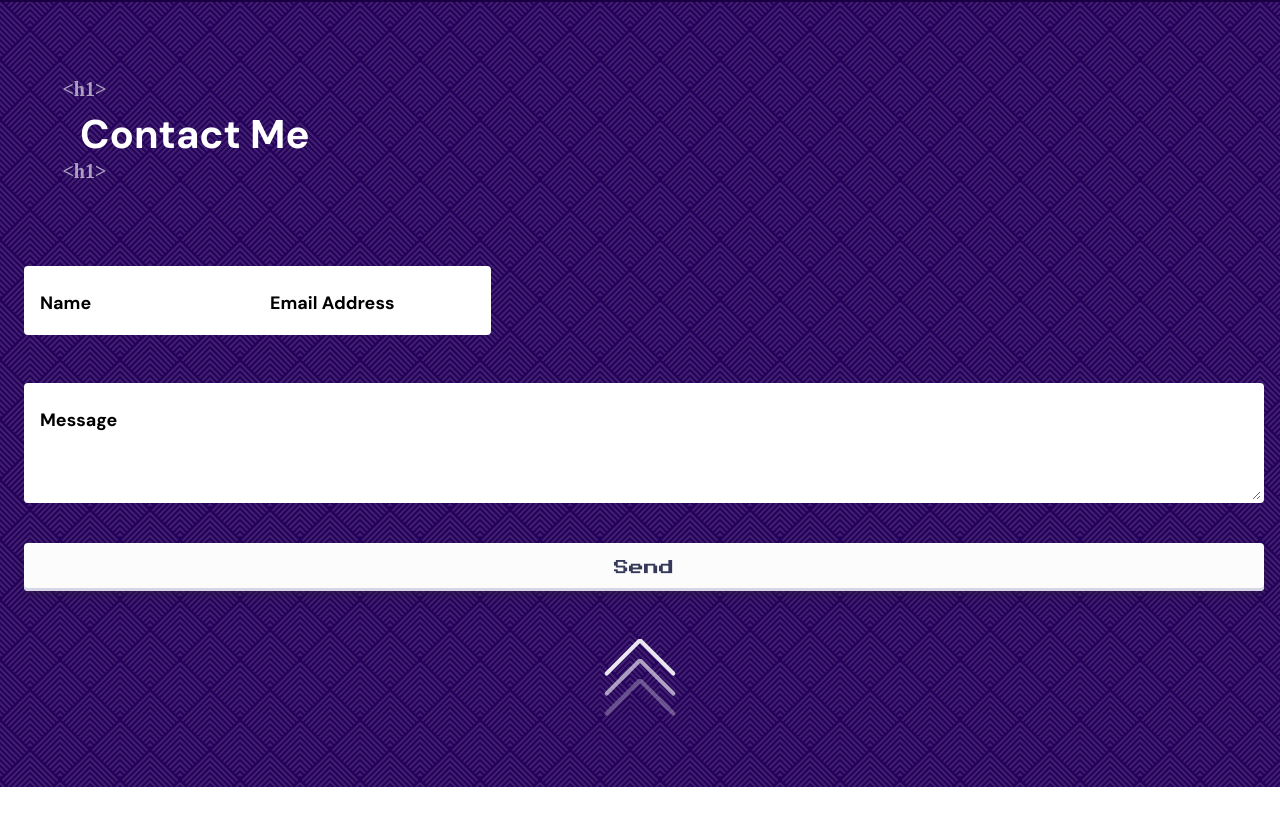
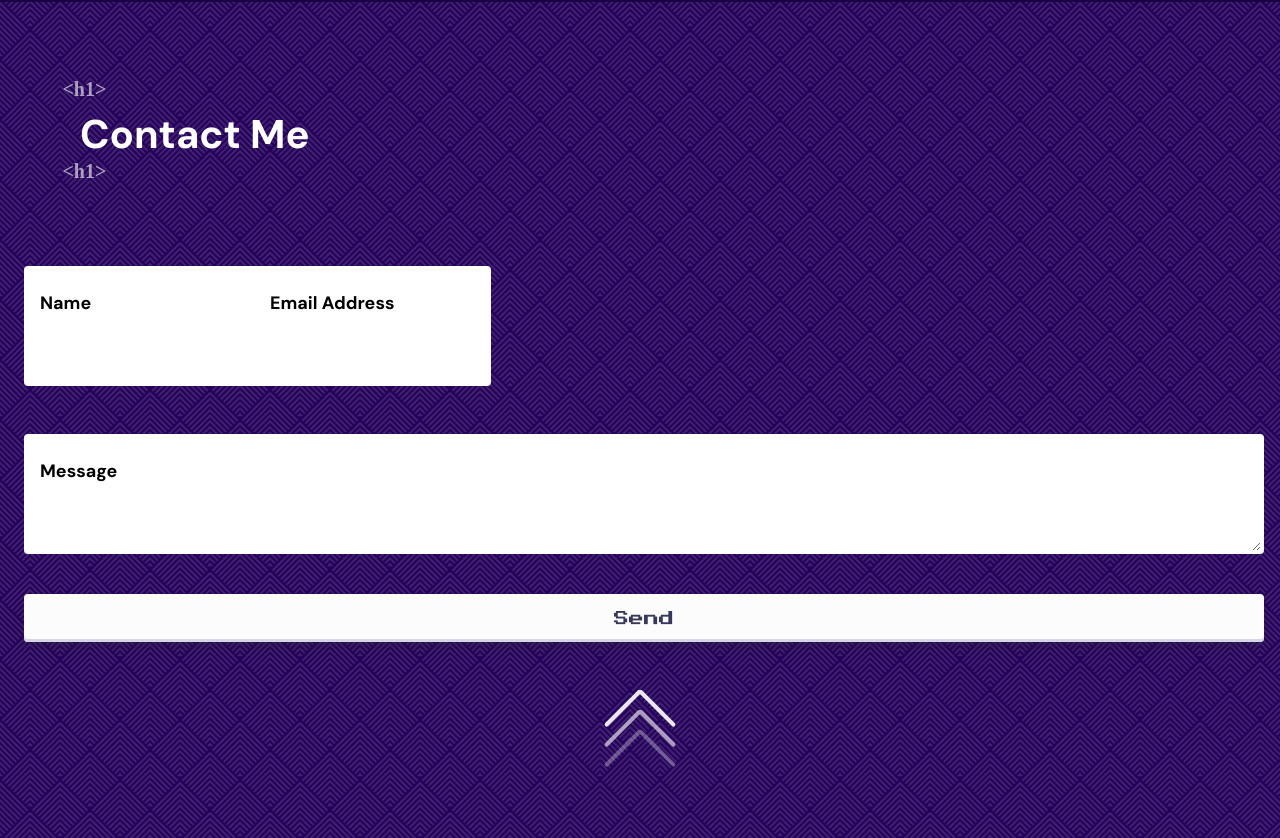
Before and after one commit to BWedeen/Portfolio, a React (Create React App) app: page / in a window 1280 px wide. Shown: the part 8027-8865 px from the top of the page. Before the commit the page ends 8814 px from the top, so only its background shows below. Built offline with nearby package versions, Linux system fonts and the light colour scheme; a web font is replaced by a local one.

Commit message:
contact test

```diff
--- a/src/container/Contact/Contact.scss
+++ b/src/container/Contact/Contact.scss
@@ -265,6 +265,58 @@ button:active {
     button {
         width: 100%;
     }
+
+    .textarea {
+        &__label {
+            position: absolute;
+        }
+
+        &__field {
+            box-sizing: border-box;
+            display: block;
+            width: 60%;
+            border: 3px solid white;
+            padding: calc(1rem * 1.5) 1rem;
+            color: black;
+            background: white;
+            border-radius: 4px;
+            min-height: 120px;
+                &:focus,
+                &:not(:placeholder-shown) {
+                & + .textarea__label {
+                    transform: translate(0rem, -135%) scale(120%);
+                    color: white;
+
+                }
+            }
+        }
+    }
+
+    .input {
+        &__label {
+            position: absolute;
+        }
+
+        &__field {
+            box-sizing: border-box;
+            display: block;
+            width: 60%;
+            border: 3px solid white;
+            padding: calc(1rem * 1.5) 1rem;
+            color: black;
+            background: white;
+            border-radius: 4px;
+            min-height: 120px;
+                &:focus,
+                &:not(:placeholder-shown) {
+                & + .textarea__label {
+                    transform: translate(0rem, -135%) scale(120%);
+                    color: white;
+
+                }
+            }
+        }
+    }
 }
 
 .app__contact-arrow-container {
```
